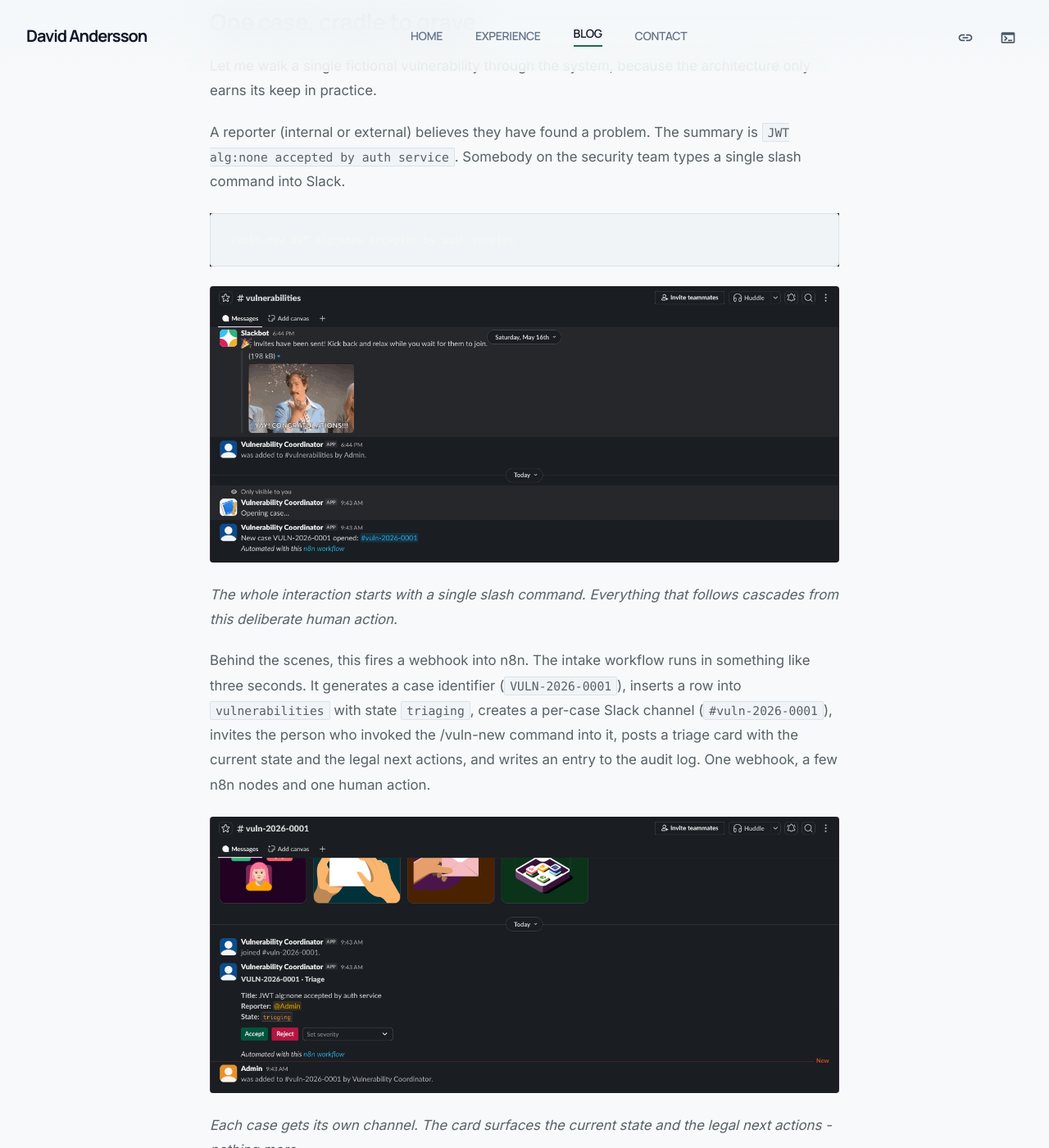
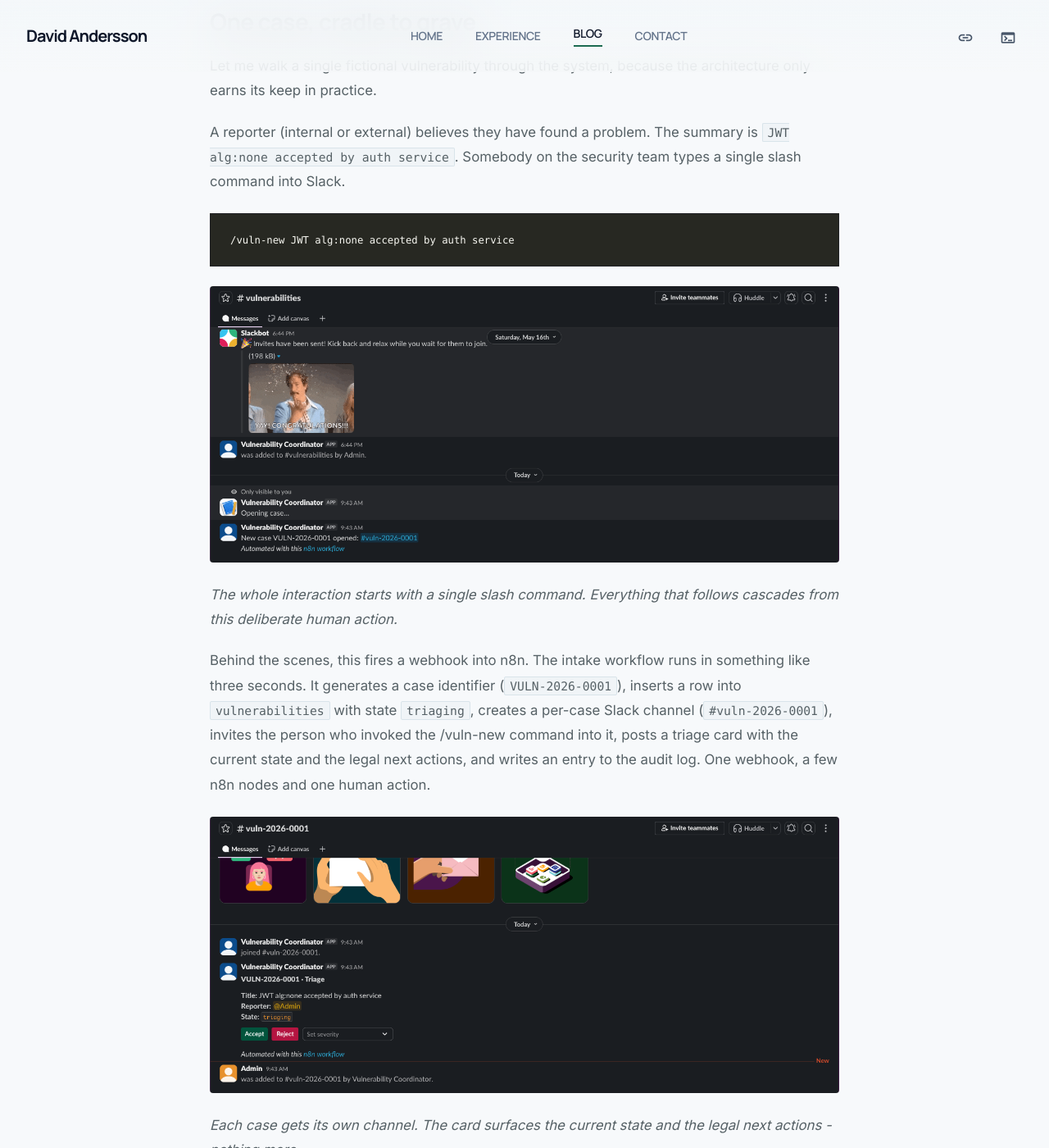
Before and after one commit to davand01/davand01.github.io, a Jekyll site: the page built from _posts/2026-05-18-vulnerability-coordination-state-machine.markdown, in a window 1280 px wide and 1400 px high, scrolled down 2785 px. Shown: the whole window at 82% size. Built offline with Jekyll 4.4.1, drawn with Linux system fonts in a browser that asks for light colours; nearby versions of some CDN libraries.

Commit message:
Update main.css

```diff
--- a/assets/css/main.css
+++ b/assets/css/main.css
@@ -85,14 +85,22 @@
 }
 
 .prose pre {
-  background: #f0f4f7;
-  border: 1px solid #d9e4ea;
+  background: #272822;
+  border: 1px solid #1f2024;
   border-radius: 0.25rem;
   padding: 1.25rem 1.5rem;
   overflow-x: auto;
   margin: 1.5rem 0;
   font-size: 0.875rem;
   line-height: 1.6;
+  color: #f8f8f2;
+}
+
+.prose pre code {
+  background: transparent;
+  border: 0;
+  padding: 0;
+  color: inherit;
 }
 
 .prose code {
```
